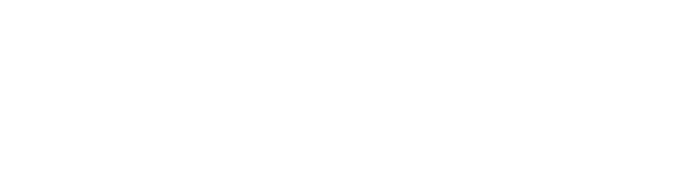
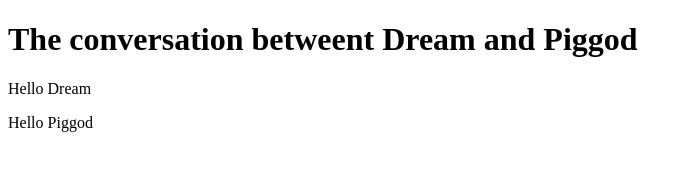
Before and after one commit to TheMoonOnHouraisan/test1, a plain HTML site: page new1.html in a window 1280 px wide. Shown: the whole page, without its empty margins (0-693 px from the left). Drawn offline with Linux system fonts and the light colour scheme.

Commit message:
Add files via upload

```diff
--- a/new1.html
+++ b/new1.html
@@ -2,9 +2,11 @@
 <html>
 <head>
 <meta charset="utf-8">
-<title>无标题文档</title>
+<title>NEW1</title>
 </head>
-
+<h1>The conversation betweent Dream and Piggod</h1>
+	<p>Hello Dream</p>
+	<p>Hello Piggod</p>
 <body>
 </body>
 </html>
```
